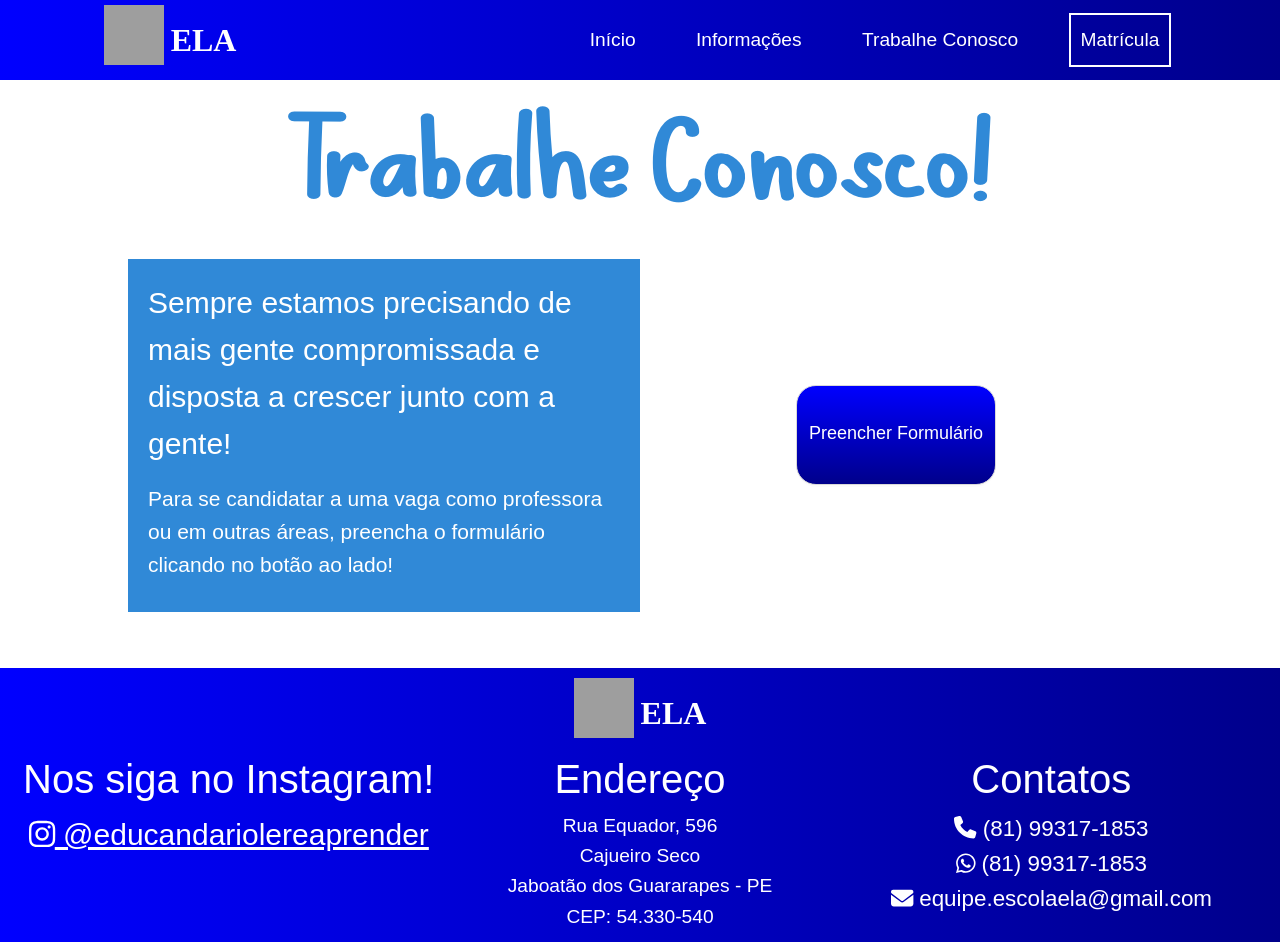
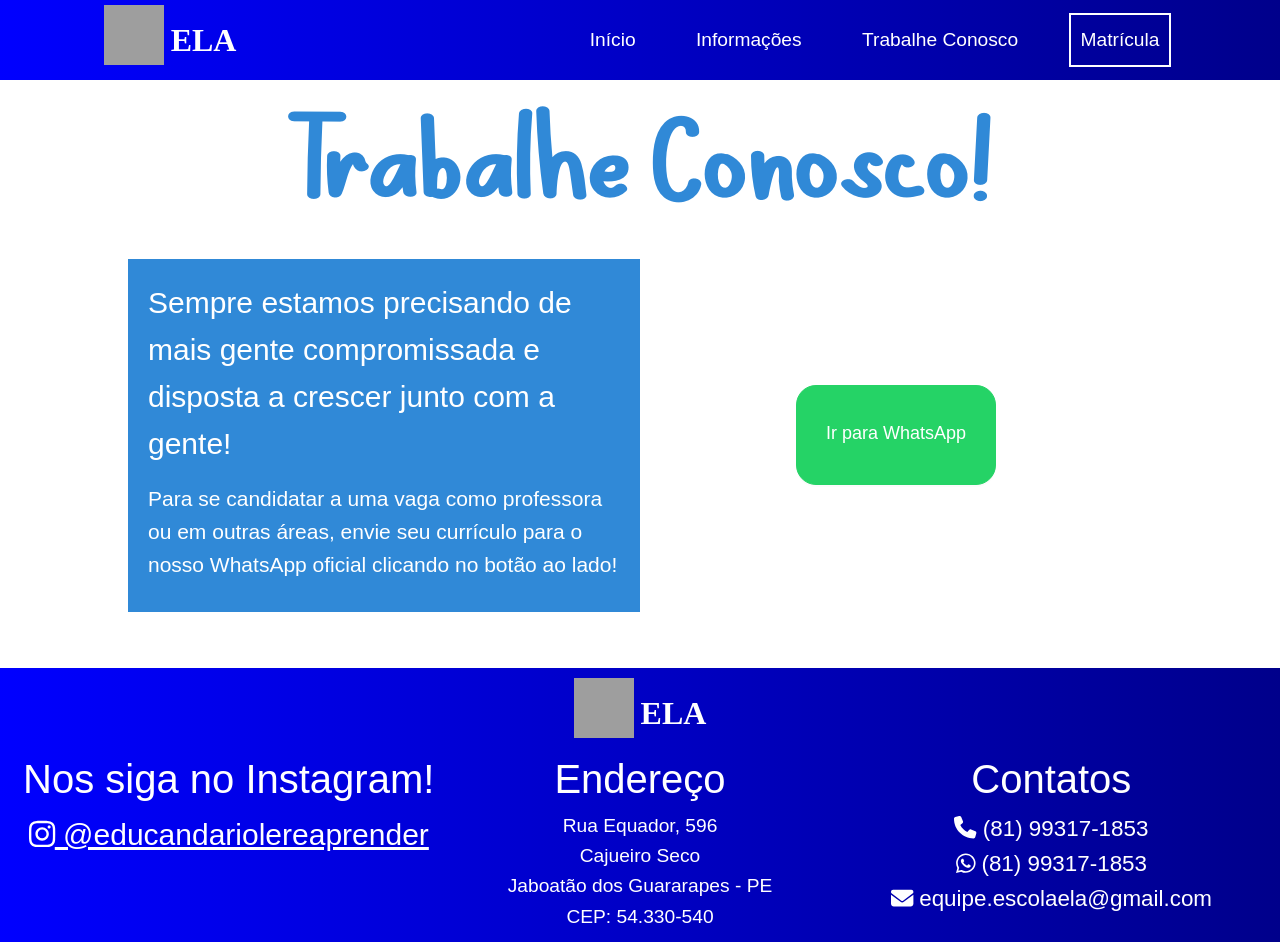
Before and after one commit to srcmarcelo/ela-web, a React (Create React App) app: page /trabalhe_conosco in a window 1280 px wide. Built offline with nearby package versions, Linux system fonts and the light colour scheme; grey boxes are pictures that could not be loaded; the HTML template or start-up script is replaced by a standard one.

Commit message:
whatsapp button

```diff
--- a/src/components/FormRedirect/index.jsx
+++ b/src/components/FormRedirect/index.jsx
@@ -1,17 +1,34 @@
-import React from "react";
-import { Container, Content, Info, Redirect, FormButtom } from "./styles";
+import React from 'react';
+import {
+  Container,
+  Content,
+  Info,
+  Redirect,
+  FormButtom,
+  WhatsAppFormButtom,
+} from './styles';
 
-const FormRedirect = ({ title, sub, link }) => (
+const FormRedirect = ({ title, sub, link, work }) => (
   <Container>
     <Content>
       <Info>
-        <h1 className="text">{title}</h1>
-        <h2 className="sub">{sub}</h2>
+        <h1 className='text'>{title}</h1>
+        <h2 className='sub'>{sub}</h2>
       </Info>
       <Redirect>
-        <FormButtom href={link}>
-          Preencher Formulário
-        </FormButtom>
+        {work ? (
+          <WhatsAppFormButtom href={link} target='_blank' rel='noopener noreferrer'>
+            Ir para WhatsApp
+          </WhatsAppFormButtom>
+        ) : (
+          <FormButtom
+            href={link}
+            target='_blank'
+            rel='noopener noreferrer'
+          >
+            Preencher Formulário
+          </FormButtom>
+        )}
       </Redirect>
     </Content>
   </Container>
--- a/src/components/FormRedirect/styles.js
+++ b/src/components/FormRedirect/styles.js
@@ -55,3 +55,28 @@ export const FormButtom = styled(Button)`
   align-items: center;
   justify-content: center;
 `;
+
+export const WhatsAppFormButtom = styled(Button)`
+  display: flex;
+  border-radius: 20px;
+  background-color: #25d366;
+  border-color: #25d366;
+  color: #fff;
+  width: 200px;
+  height: 100px;
+  font-size: 18px;
+  align-items: center;
+  justify-content: center;
+
+  :hover {
+    background-color: #ece5dd !important;
+    border-color: #ece5dd !important;
+    color: #075e54 !important;
+  }
+
+  :focus {
+    background-color: #25d366;
+    border-color: #25d366;
+    color: #fff;
+  }
+`;
--- a/src/pages/WorkWithUs/index.jsx
+++ b/src/pages/WorkWithUs/index.jsx
@@ -1,7 +1,7 @@
-import React from "react";
-import { Container, TitleContainer, Title } from "./styles";
-import Footer from "../../components/Footer";
-import FormRedirect from "../../components/FormRedirect";
+import React from 'react';
+import { Container, TitleContainer, Title } from './styles';
+import Footer from '../../components/Footer';
+import FormRedirect from '../../components/FormRedirect';
 
 const WorkWithUs = () => {
   window.onresize = displayWindowSize;
@@ -15,16 +15,17 @@ const WorkWithUs = () => {
   return (
     <Container>
       <TitleContainer>
-        <Title style={{ marginTop: "90px" }}>Trabalhe Conosco!</Title>
+        <Title style={{ marginTop: '90px' }}>Trabalhe Conosco!</Title>
       </TitleContainer>
       <FormRedirect
-        title="Sempre estamos precisando de mais gente compromissada e disposta a
-          crescer junto com a gente!"
+        title='Sempre estamos precisando de mais gente compromissada e disposta a
+          crescer junto com a gente!'
         sub={`Para se candidatar a uma vaga como professora ou em outras áreas,
-          preencha o formulário ${
-            myWidth < 960 ? "pressionando o" : "clicando no"
-          } botão ${myWidth < 1068 ? "abaixo" : "ao lado"}!`}
-        link="https://forms.gle/uFXaYm5U5Qm1BmUz8"
+          envie seu currículo para o nosso WhatsApp oficial ${
+            myWidth < 960 ? 'pressionando o' : 'clicando no'
+          } botão ${myWidth < 1068 ? 'abaixo' : 'ao lado'}!`}
+        link='https://wa.me/message/AALO7B7M2FAMO1'
+        work
       />
       <Footer />
     </Container>
```
